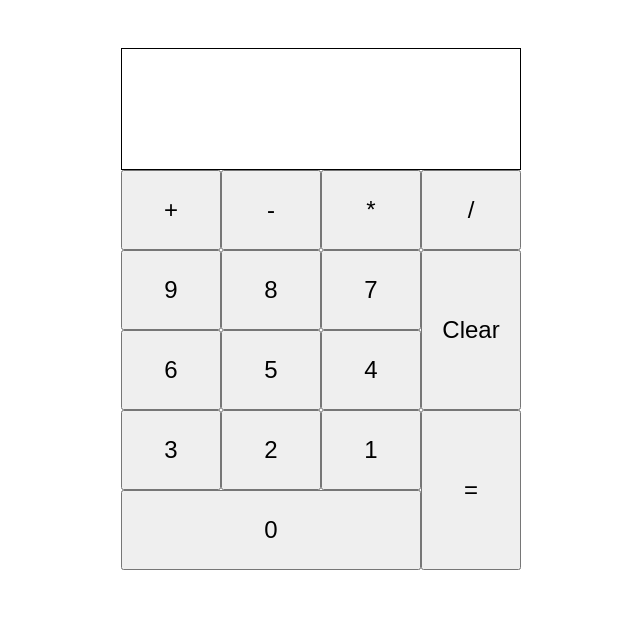
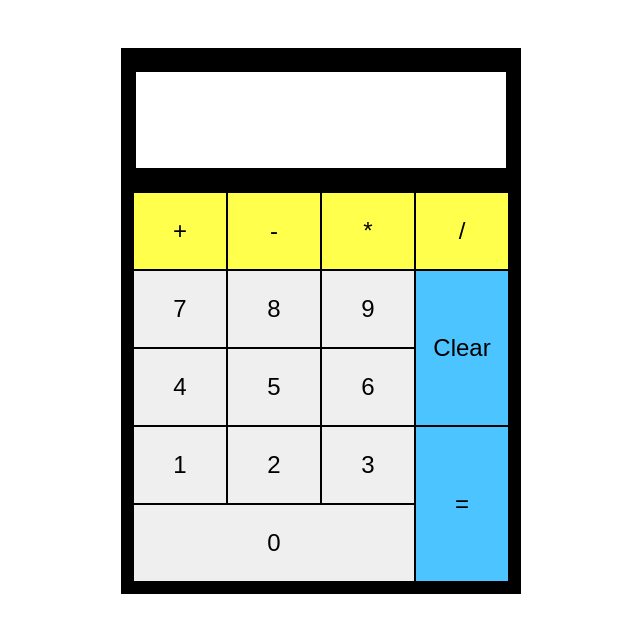
Before and after one commit to FriFeb/odin-calculator, a plain HTML site: page index.html in a window 1280 px wide. Shown: the whole page, without its empty margins (319-959 px from the left). Drawn offline with Linux system fonts and the light colour scheme.

Commit message:
style: colorize buttons / reverse digits position

```diff
--- a/style.css
+++ b/style.css
@@ -6,6 +6,10 @@
 
 ul {
   list-style: none;
+}
+
+button {
+  border: 1px solid;
 }
 
 .container {
@@ -18,18 +22,22 @@ ul {
   display: flex;
   flex-direction: column;
   justify-content: space-between;
+  border: 0.5rem solid;
+  border-top: none;
 }
 
 .display {
-  height: 1rem;
-  padding: 2rem 1rem;
-  border: 1px solid;
-  font-size: 32px;
+  padding: 1rem 1rem;
   float: right;
+  border-top: 1rem;
+  border-bottom: 1rem;
+  border-style: solid;
 }
 
 .display-text {
-    float: right;
+  font-size: 2rem;
+  height: 2rem;
+  float: right;
 }
 
 .buttons {
@@ -48,6 +56,7 @@ ul {
 .operator {
   padding: 1rem;
   width: 100%;
+  background-color: hsl(60, 100%, 65%);
 }
 
 .bottom-buttons {
@@ -57,6 +66,7 @@ ul {
 .digits {
   display: flex;
   flex-wrap: wrap;
+  flex-direction: row-reverse;
   width: 75%;
 }
 
@@ -77,4 +87,5 @@ ul {
 
 .bottom-side-buttons > * {
   flex: 50%;
+  background-color: hsl(200, 100%, 65%);
 }
```
